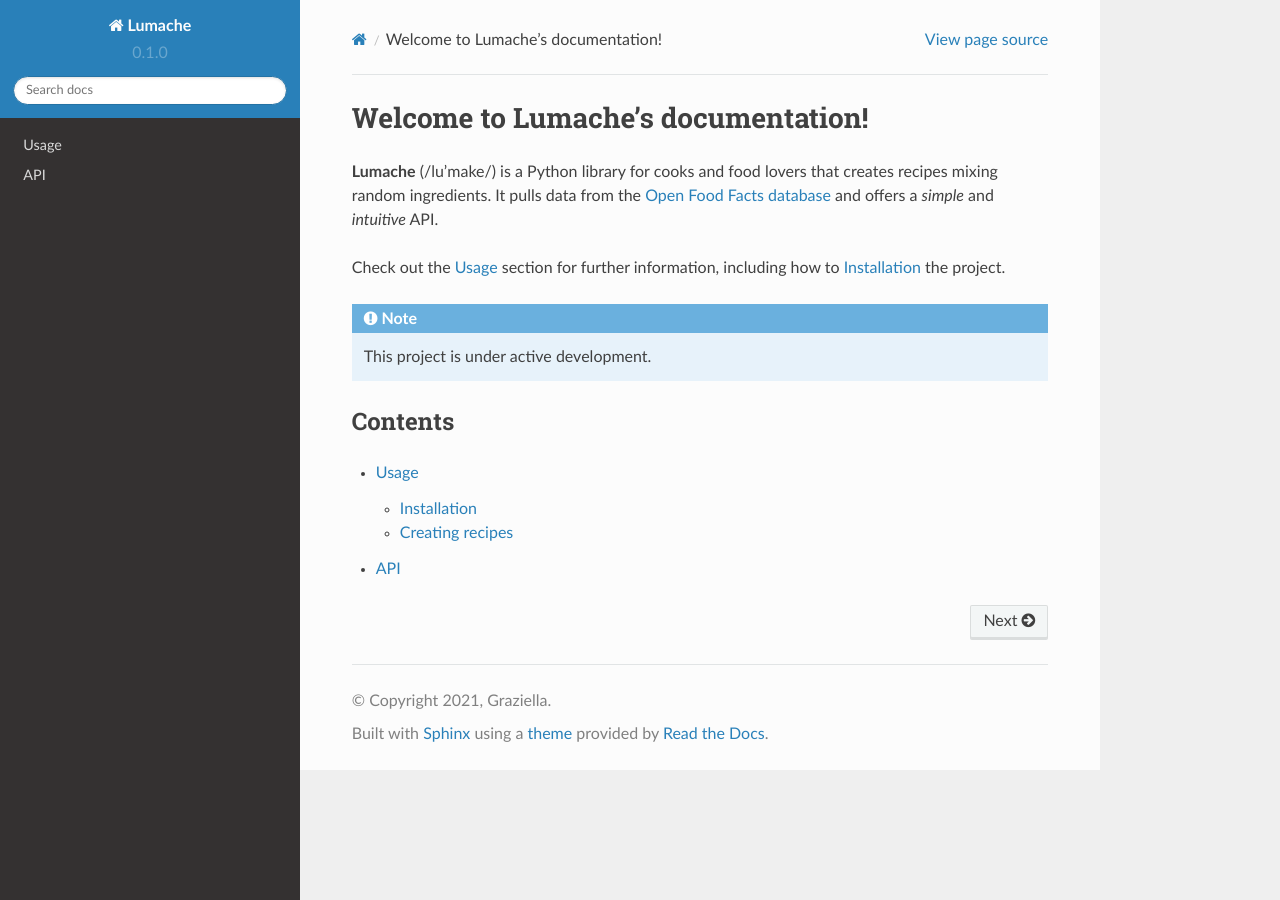
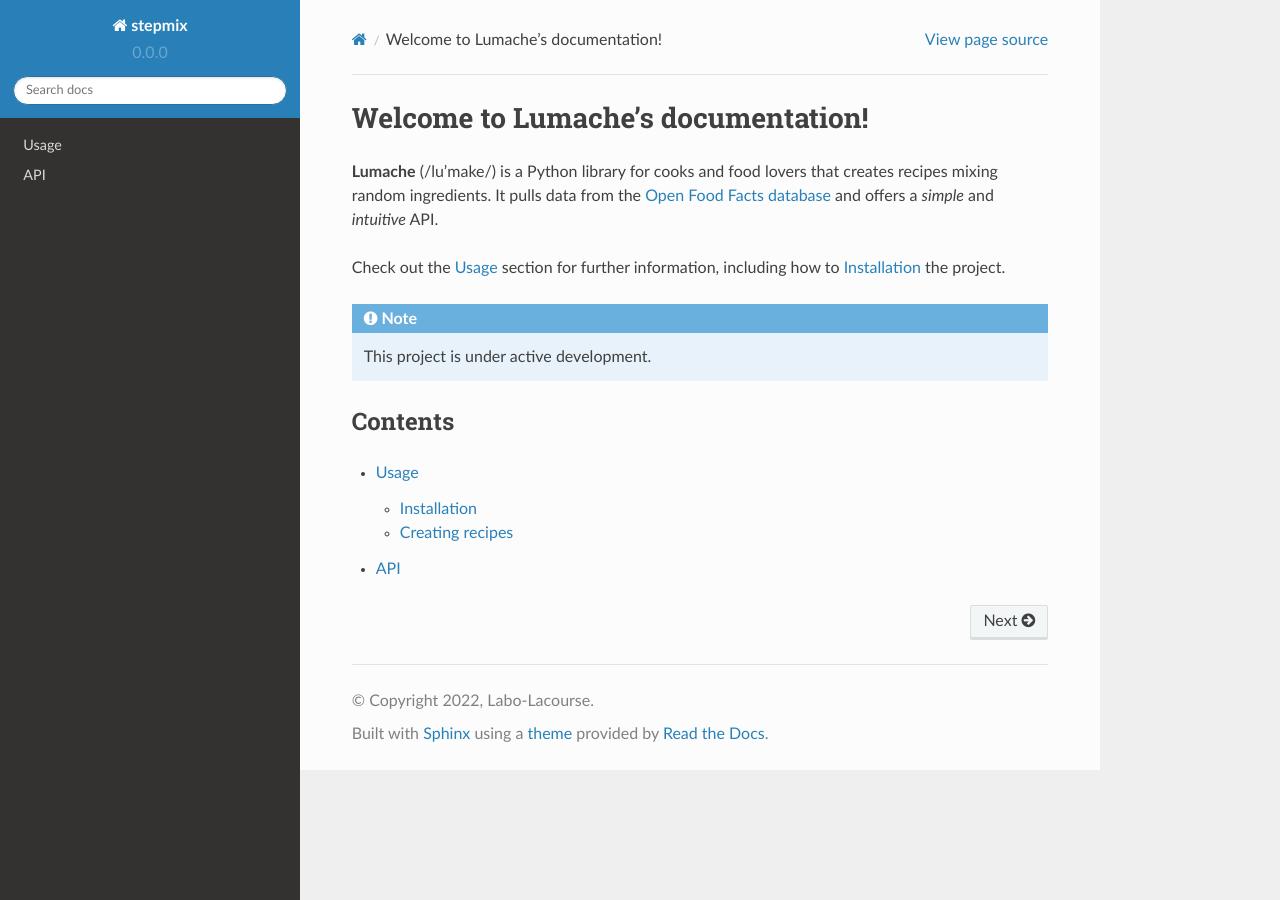
Before and after one commit to Labo-Lacourse/stepmix, a Sphinx documentation site: the page built from docs/source/index.rst, in a window 1280 px wide. Built offline with Sphinx 7.4.7 and the Read the Docs theme 2.0.0, drawn with Linux system fonts in a browser that asks for light colours.

Commit message:
Change some doc values

```diff
--- a/docs/source/conf.py
+++ b/docs/source/conf.py
@@ -2,12 +2,12 @@
 
 # -- Project information
 
-project = 'Lumache'
-copyright = '2021, Graziella'
-author = 'Graziella'
+project = 'stepmix'
+copyright = '2022, Labo-Lacourse'
+author = 'Sacha Morin, Robin Legault'
 
-release = '0.1'
-version = '0.1.0'
+release = '0.0'
+version = '0.0.0'
 
 # -- General configuration
 
--- a/pyproject.toml
+++ b/pyproject.toml
@@ -3,6 +3,6 @@
 build-backend = "flit_core.buildapi"
 
 [project]
-name = "lumache"
-authors = [{name = "Graziella", email = "graziella@lumache"}]
+name = "stepmix"
+authors = [{name = "Sacha Morin", email = "sacha.morin@mila.quebec"}, {name = "Robin Legault", email = "robin.legault@umontreal.ca"}]
 dynamic = ["version", "description"]
```
